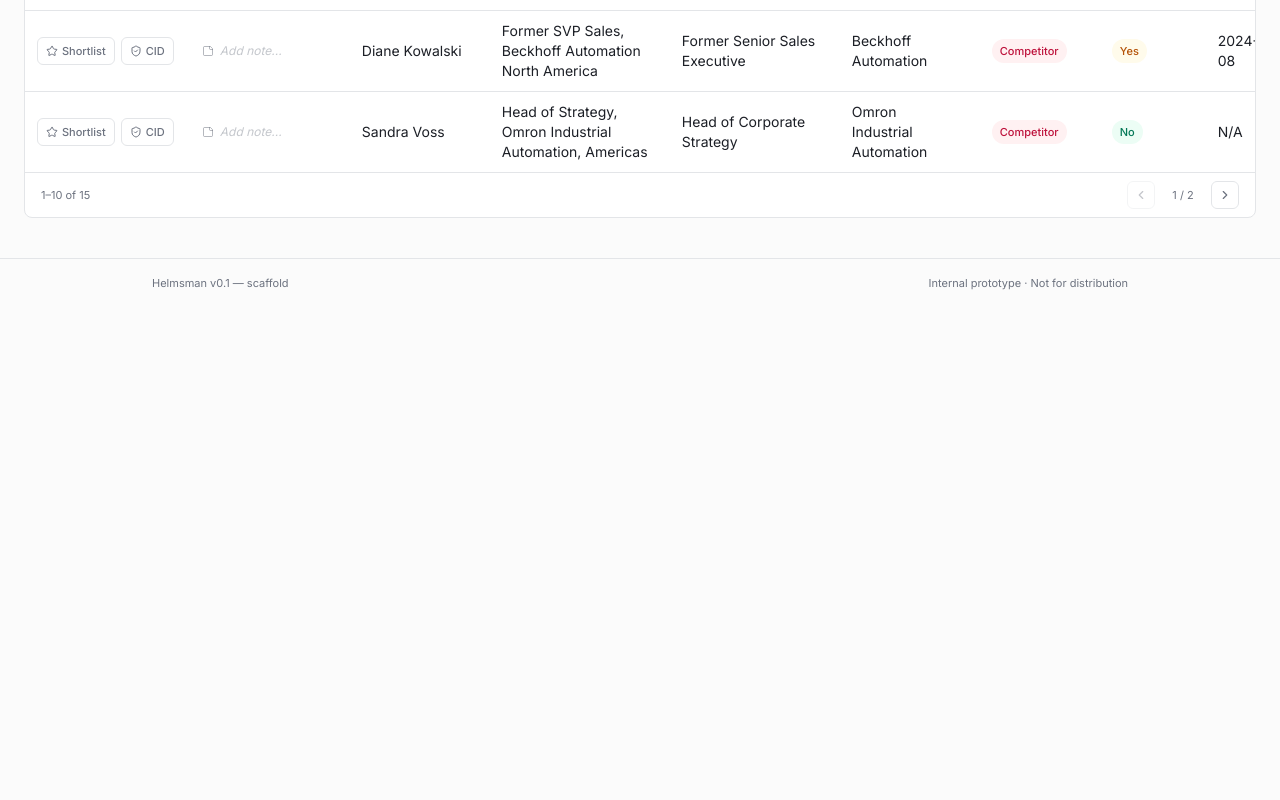
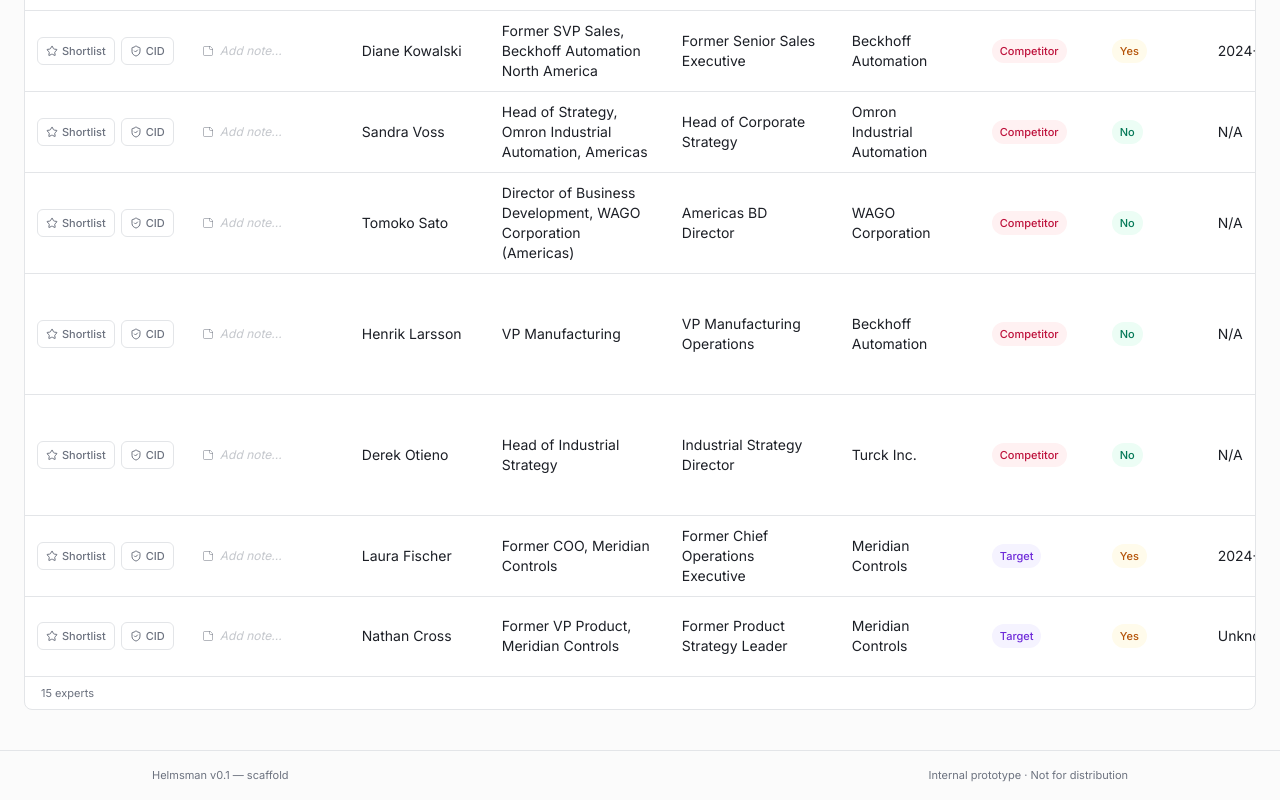
Before and after one commit to jh-hartley/expert_network_tool_mvp, a Next.js app: page /experts in a window 1280 px wide. Shown: the part 1129-1929 px from the top of the page. Before the commit the page ends 1437 px from the top, so only its background shows below. Built offline with nearby package versions, Linux system fonts and the light colour scheme.

Commit message:
refactor: remove pagination from experts table
Eliminate pagination logic and render full dataset.

```diff
--- a/app/components/expert-lens-table.tsx
+++ b/app/components/expert-lens-table.tsx
@@ -5,8 +5,6 @@ import {
   ArrowUp,
   ArrowDown,
   ArrowUpDown,
-  ChevronLeft,
-  ChevronRight,
   Search,
   Star,
   ShieldCheck,
@@ -270,7 +268,6 @@ function generateCidJustification(expert: ExpertProfile): string {
 
 interface ExpertLensTableProps {
   experts: ExpertProfile[]
-  pageSize?: number
   onUpdateExpert: (index: number, updates: Partial<ExpertProfile>) => void
 }
 
@@ -280,13 +277,11 @@ interface ExpertLensTableProps {
 
 export default function ExpertLensTable({
   experts,
-  pageSize = 10,
   onUpdateExpert,
 }: ExpertLensTableProps) {
   const [lens, setLens] = useState<ExpertLens>("all")
   const [sortKey, setSortKey] = useState<string | null>(null)
   const [sortDir, setSortDir] = useState<"asc" | "desc">("asc")
-  const [page, setPage] = useState(0)
   const [search, setSearch] = useState("")
   const [showShortlistedOnly, setShowShortlistedOnly] = useState(false)
 
@@ -304,7 +299,6 @@ export default function ExpertLensTable({
   const notesInputRef = useRef<HTMLTextAreaElement>(null)
 
   useEffect(() => {
-    setPage(0)
     setSortKey(null)
   }, [lens])
 
@@ -377,12 +371,6 @@ export default function ExpertLensTable({
     })
   }, [filtered, sortKey, sortDir, columns])
 
-  // Pagination
-  const totalPages = Math.max(1, Math.ceil(sorted.length / pageSize))
-  const paginatedRows = sorted.slice(page * pageSize, (page + 1) * pageSize)
-  const startRow = page * pageSize + 1
-  const endRow = Math.min((page + 1) * pageSize, sorted.length)
-
   const handleSort = useCallback(
     (key: string) => {
       if (sortKey === key) setSortDir((d) => (d === "asc" ? "desc" : "asc"))
@@ -390,7 +378,6 @@ export default function ExpertLensTable({
         setSortKey(key)
         setSortDir("asc")
       }
-      setPage(0)
     },
     [sortKey],
   )
@@ -502,7 +489,6 @@ export default function ExpertLensTable({
                 aria-checked={showShortlistedOnly}
                   onClick={() => {
                     setShowShortlistedOnly((v) => !v)
-                  setPage(0)
                   }}
                 className={[
                   "relative inline-flex h-5 w-9 shrink-0 items-center rounded-full transition-colors",
@@ -534,7 +520,6 @@ export default function ExpertLensTable({
                 value={search}
                   onChange={(e) => {
                     setSearch(e.target.value)
-                  setPage(0)
                   }}
                 placeholder="Search name, company, role..."
                 className="h-8 w-full rounded-md border border-border bg-background pl-8 pr-3 text-xs text-foreground placeholder:text-muted-foreground outline-none focus:ring-1 focus:ring-ring sm:w-56"
@@ -599,7 +584,7 @@ export default function ExpertLensTable({
               </tr>
             </thead>
             <tbody className="divide-y divide-border">
-              {paginatedRows.length === 0 ? (
+              {sorted.length === 0 ? (
                 <tr>
                   <td
                     colSpan={columns.length + 2}
@@ -613,7 +598,7 @@ export default function ExpertLensTable({
                   </td>
                 </tr>
               ) : (
-                paginatedRows.map((expert) => {
+                sorted.map((expert) => {
                   const origIdx = findOriginalIndex(expert)
                   const isEditingNotes = editingNotesIdx === origIdx
                   return (
@@ -761,39 +746,12 @@ export default function ExpertLensTable({
           </table>
         </div>
 
-        {/* Pagination footer */}
-        {sorted.length > pageSize && (
-          <div className="flex items-center justify-between border-t border-border px-4 py-2">
+        {/* Row count footer */}
+        <div className="border-t border-border px-4 py-2">
           <p className="text-[11px] text-muted-foreground">
-              {startRow}&#8211;{endRow} of {sorted.length}
+            {sorted.length} expert{sorted.length === 1 ? "" : "s"}
           </p>
-            <div className="flex items-center gap-1">
-              <button
-                type="button"
-                onClick={() => setPage((p) => Math.max(0, p - 1))}
-                disabled={page === 0}
-                className="inline-flex h-7 w-7 items-center justify-center rounded-md border border-border bg-card text-muted-foreground transition-colors hover:bg-accent hover:text-foreground disabled:pointer-events-none disabled:opacity-40"
-                aria-label="Previous page"
-              >
-                <ChevronLeft className="h-3.5 w-3.5" />
-              </button>
-              <span className="min-w-[3rem] text-center text-[11px] text-muted-foreground">
-                {page + 1} / {totalPages}
-              </span>
-              <button
-                type="button"
-                onClick={() =>
-                  setPage((p) => Math.min(totalPages - 1, p + 1))
-                }
-                disabled={page >= totalPages - 1}
-                className="inline-flex h-7 w-7 items-center justify-center rounded-md border border-border bg-card text-muted-foreground transition-colors hover:bg-accent hover:text-foreground disabled:pointer-events-none disabled:opacity-40"
-                aria-label="Next page"
-              >
-                <ChevronRight className="h-3.5 w-3.5" />
-              </button>
         </div>
-          </div>
-        )}
       </div>
 
       {/* Footer stats */}
--- a/app/experts/page.tsx
+++ b/app/experts/page.tsx
@@ -73,7 +73,6 @@ export default function ExpertsPage() {
       <div className="mt-6">
         <ExpertLensTable
           experts={experts}
-          pageSize={10}
           onUpdateExpert={handleUpdate}
         />
       </div>
```
Lines whose indentation alone changed are shown as unchanged.
